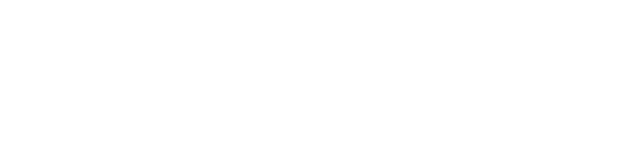
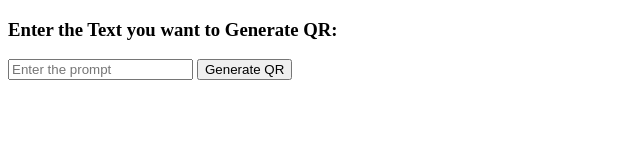
Before and after one commit to Vikash-thak12/30_Days-30_Projects, a plain HTML site: page QR Generator/index.html in a window 1280 px wide. Shown: the whole page, without its empty margins (0-640 px from the left). Drawn offline with Linux system fonts and the light colour scheme.

Commit message:
Basic changes done

```diff
--- a/QR Generator/index.html
+++ b/QR Generator/index.html
@@ -7,7 +7,11 @@
     <title>QR Generator</title>
 </head>
 <body>
-
+    <div class="container">
+        <h3>Enter the Text you want to Generate QR:</h3>
+        <input type="text" placeholder="Enter the prompt" id="qrText">
+        <button onclick="generateQr()">Generate QR</button>
+    </div>
     <script src="app.js"></script>
 </body>
 </html>
```
